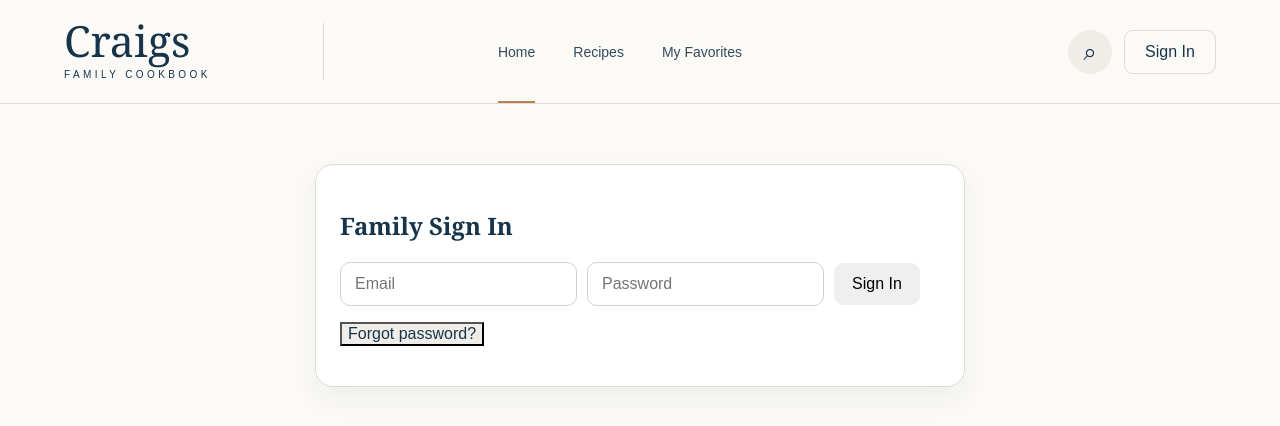
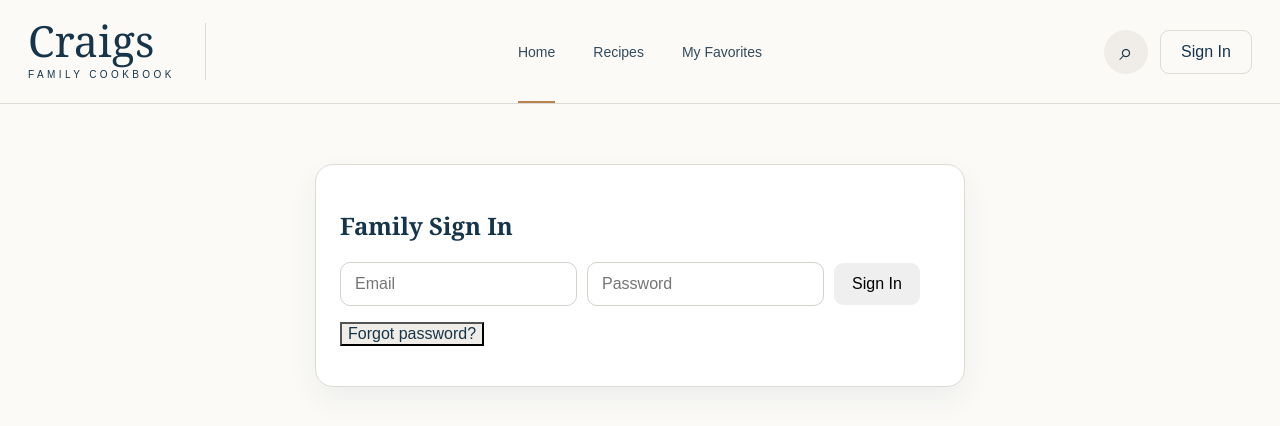
Before and after one commit to donovancraig85/newrecipeproject, a plain HTML site: page index.html in a window 1280 px wide. Drawn offline with nearby package versions, Linux system fonts and the light colour scheme.

Commit message:
Add files via upload

```diff
--- a/index.html
+++ b/index.html
@@ -1,4 +1,4 @@
-<!doctype html><html><head><meta charset="utf-8"><meta name="viewport" content="width=device-width,initial-scale=1"><title>Craigs Family Cookbook</title><link rel="stylesheet" href="styles.css?v=12"></head><body><header class="site-header">
+<!doctype html><html><head><meta charset="utf-8"><meta name="viewport" content="width=device-width,initial-scale=1"><title>Craigs Family Cookbook</title><link rel="stylesheet" href="styles.css?v=13"></head><body><header class="site-header">
 <a class="brand" href="index.html"><strong>Craigs</strong><span>FAMILY COOKBOOK</span></a>
 <nav aria-label="Main navigation"><a id="navHome" class="active" href="index.html">Home</a><a id="navRecipes" href="recipes.html">Recipes</a><a id="navFavorites" href="favorites.html">My Favorites</a></nav>
 <div class="header-account"><div id="topWho" class="top-who"></div><div class="header-actions"><button id="headerSearch" class="icon-button" type="button" aria-label="Search recipes">⌕</button><button id="authButton" class="auth-button" type="button">Sign In</button></div></div>
--- a/styles.css
+++ b/styles.css
@@ -62,3 +62,36 @@ body:has(#navHome.active) .feature-row{max-width:720px!important}
     padding-right:18px!important;
   }
 }
+
+/* v13: lock navigation to the same viewport centerline as the home hero */
+.site-header{
+  position:sticky;
+  top:0;
+  display:grid!important;
+  grid-template-columns:1fr auto 1fr!important;
+  align-items:center!important;
+  width:100%!important;
+  padding:0 28px!important;
+}
+.site-header .brand{
+  grid-column:1!important;
+  justify-self:start!important;
+}
+.site-header nav{
+  grid-column:2!important;
+  justify-self:center!important;
+  display:flex!important;
+  justify-content:center!important;
+  align-items:center!important;
+  gap:38px!important;
+}
+.site-header .header-account{
+  grid-column:3!important;
+  justify-self:end!important;
+}
+@media(max-width:980px){
+  .site-header{grid-template-columns:1fr auto!important}
+  .site-header .brand{grid-column:1!important}
+  .site-header nav{display:none!important}
+  .site-header .header-account{grid-column:2!important}
+}
```
Also changed, not shown: favorites.html (+1 -1 lines), recipes.html (+1 -1 lines).
